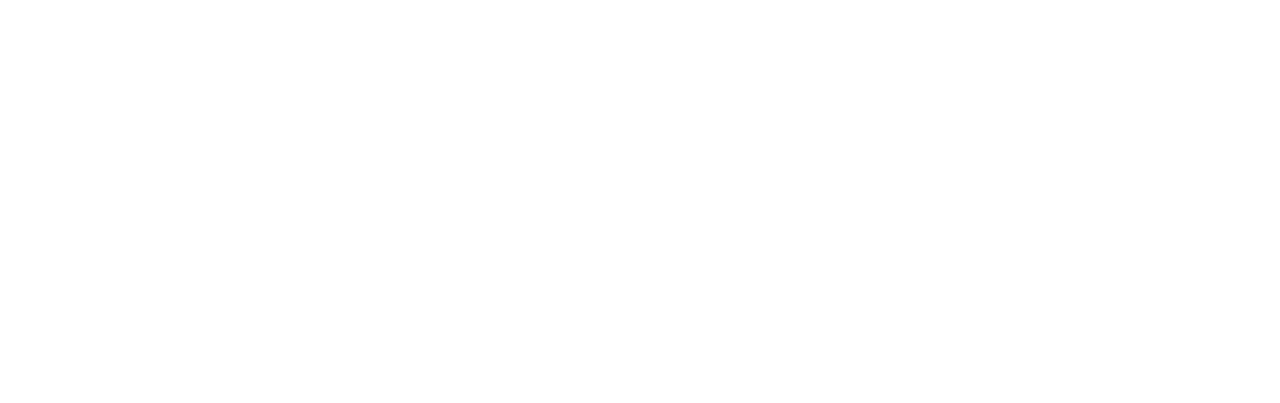
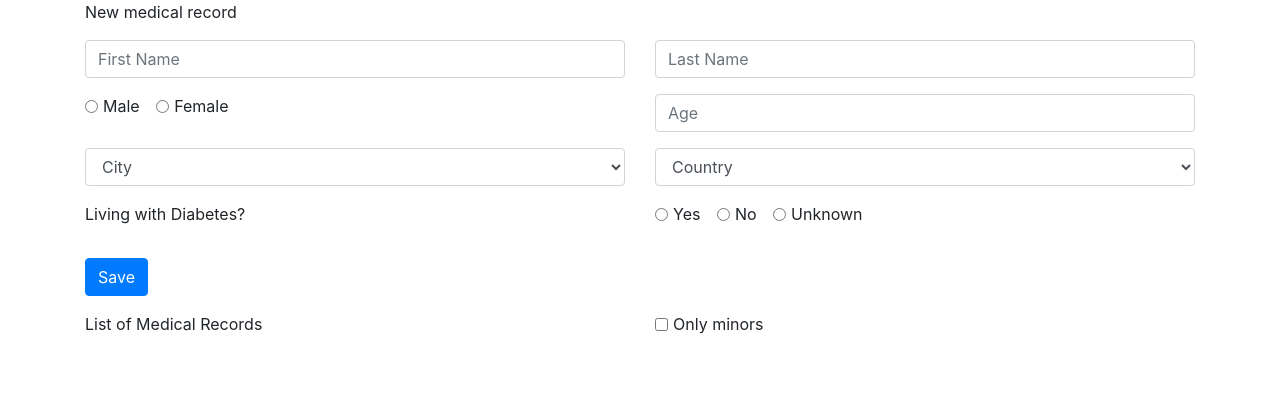
Before and after one commit to jumaxbrian/medical_front, a plain HTML site: page index.html in a window 1280 px wide. Drawn offline with nearby package versions, Linux system fonts and the light colour scheme.

Commit message:
basic form

```diff
--- a/index.html
+++ b/index.html
@@ -9,6 +9,101 @@
     <title>Document</title>
 </head>
 <body>
+    <div class="container">
+        <p>New medical record</p>
+        <form>
+          <div class="row form-group">
+              <div class="col">
+                  <input type="text" class="form-control" id="firstName" placeholder="First Name">
+                </div>
+                <div class="col">
+                    <input type="text" class="form-control" id="lastName" placeholder="Last Name">
+                  </div>
+          </div>
+          <div class="row form-group">
+            <div class="col">
+                <div class="form-check-inline">
+                    <input type="radio" class="form-check-input" id="gender_male" name="gender">
+                    <label class="form-check-label" for="exampleCheck1">Male</label>
+                  </div>
+                  <div class="form-check-inline">
+                    <input type="radio" class="form-check-input" id="gender_female" name="gender">
+                    <label class="form-check-label" for="exampleCheck1">Female</label>
+                  </div>
+            </div>
+            <div class="col ">
+                <!-- <div class="form-group">                   -->
+                    <input type="text" class="form-control" id="age" placeholder="Age">
+                  <!-- </div> -->
+            </div>
 
+          </div>
+
+          <div class="row form-group">
+            <div class="col">
+                <select id="inputCity" class="form-control">
+                    <option selected>City</option>
+                    <option>Kigali</option>
+                    <option>Nairobi</option>
+                  </select>
+            </div>
+            <div class="col">
+                <select id="inputCountry" class="form-control">
+                    <option selected>Country</option>
+                    <option>Rwanda</option>
+                    <option>Kenya</option>
+                  </select>
+            </div>
+
+          </div>
+          <div class="row form-group">
+            <div class="col">
+              <p>Living with Diabetes?</p>
+            </div>
+            <div class="col">
+                <div class="form-check-inline">
+                    <input type="radio" class="form-check-input" id="diabetes_yes" name="diabetes">
+                    <label class="form-check-label" for="exampleCheck1">Yes</label>
+                  </div>
+                  <div class="form-check-inline">
+                    <input type="radio" class="form-check-input" id="diabetes_no" name="diabetes">
+                    <label class="form-check-label" for="exampleCheck1">No</label>
+                  </div>
+                  <div class="form-check-inline">
+                      <input type="radio" class="form-check-input" id="diabetes_unknown" name="diabetes">
+                      <label class="form-check-label" for="exampleCheck1">Unknown</label>
+                    </div>
+            </div>
+          </div>
+          <div class="row form-group">
+            <div class="col">
+                <button type="submit" class="btn btn-primary">Save</button>
+            </div>
+            </div>
+
+      </form>
+
+    <div class="row form-group">
+        <div class="col">
+          <p>List of Medical Records</p>
+        </div>
+        <div class="col">
+            <div class="form-check-inline">
+                <input type="checkbox" class="form-check-input" id="minors" name="minors">
+                <label class="form-check-label" for="exampleCheck1">Only minors</label>
+              </div>
+        </div>
+      </div>
+      <div class="row form-group" id="list">
+
+        </div>
+        <div class="row form-group">
+
+          </div>
+          <div class="row form-group">
+
+            </div>
+
+</div>
 </body>
 </html>
```
